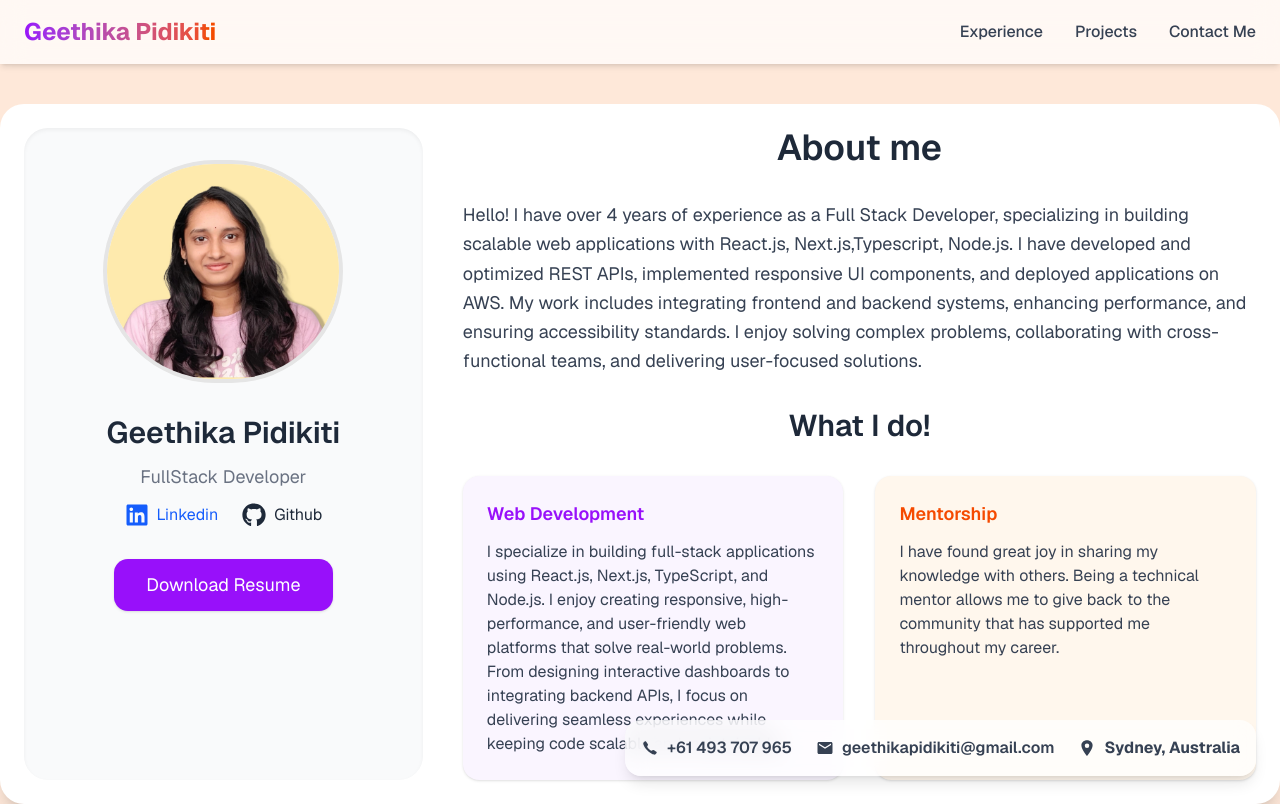
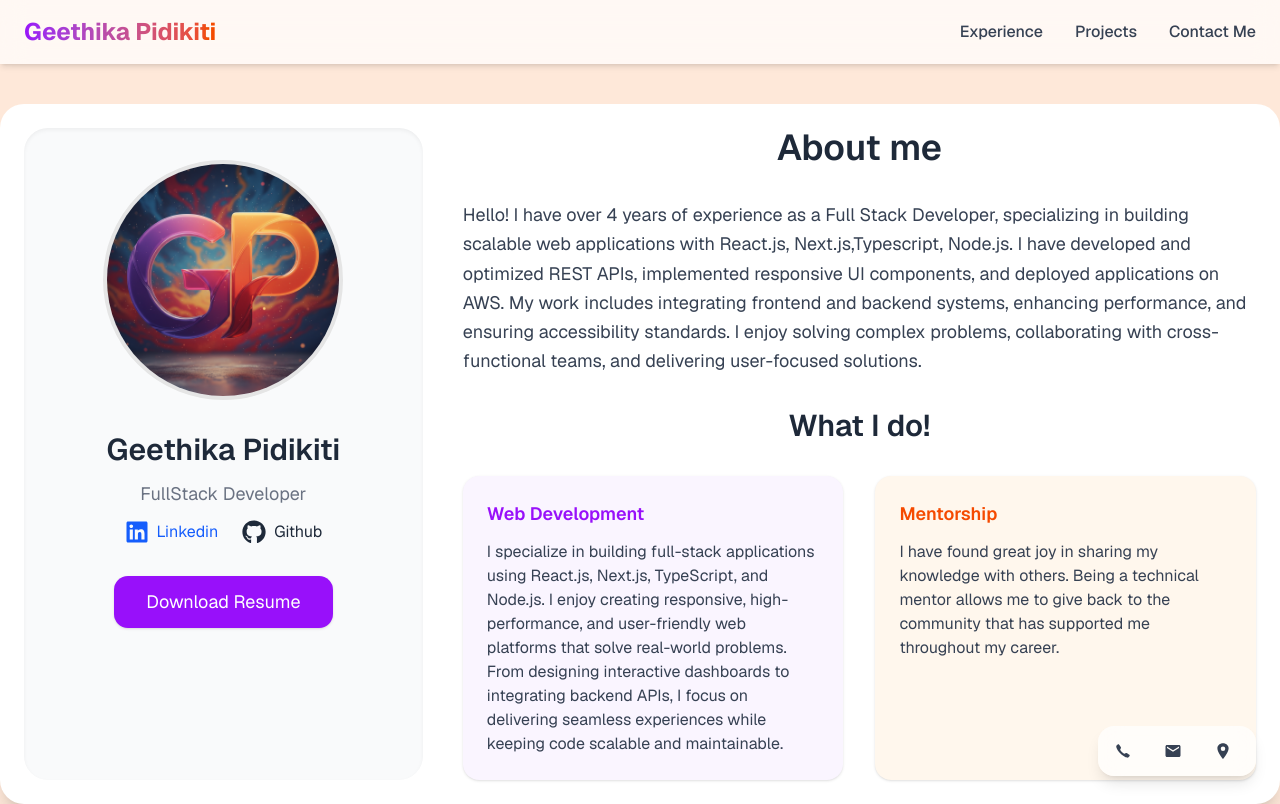
Before and after one commit to Geethika-tech/portfolio, a Next.js app in the folder my-website/: page / in a window 1280 px wide. Built offline with nearby package versions, Linux system fonts and the light colour scheme.

Commit message:
added changes for securing details

```diff
--- a/my-website/src/app/about/page.tsx
+++ b/my-website/src/app/about/page.tsx
@@ -14,7 +14,7 @@ export default function AboutMe(){
                 <div className="md:w-1/3 flex flex-col items-center bg-gray-50 p-8 rounded-3xl shadow-inner space-y-8">
                   {/* Profile Image */}
                   <Image
-                    src="/profilePhoto.jpg"
+                    src="/profilePhoto.png"
                     alt="Profile"
                  className="rounded-full object-cover border-4"
                      width={240}
--- a/my-website/src/app/layout.tsx
+++ b/my-website/src/app/layout.tsx
@@ -27,6 +27,9 @@ export default function RootLayout({
 }: Readonly<{
   children: React.ReactNode;
 }>) {
+     const phone = process.env.NEXT_PUBLIC_PHONE;
+     const email = process.env.NEXT_PUBLIC_EMAIL;
+     const location = process.env.NEXT_PUBLIC_LOCATION;
   return (
     <html lang="en">
       <body
@@ -74,21 +77,21 @@ export default function RootLayout({
           <div className="flex items-center space-x-2">
             <IoIosCall className="text-lg" />
             <a href="tel:+61493707965" className="text-sm sm:text-base font-semibold hover:underline">
-              +61 493 707 965
+              {phone}
             </a>
           </div>
 
           <div className="flex items-center space-x-2">
             <MdEmail className="text-lg" />
             <a href="mailto:geethikapidikiti@gmail.com" className="text-sm sm:text-base font-semibold hover:underline">
-              geethikapidikiti@gmail.com
+              {email}
             </a>
           </div>
 
           {/* Location */}
           <div className="flex items-center space-x-2">
             <IoLocationSharp className="text-lg" />
-            <span className="text-sm sm:text-base"><strong>Sydney, Australia</strong></span>
+            <span className="text-sm sm:text-base"><strong>{location}</strong></span>
           </div>
         </div>
       </body>
```
Also changed, not shown: my-website/public/profilePhoto.jpg (deleted), my-website/public/profilePhoto.png (added).
